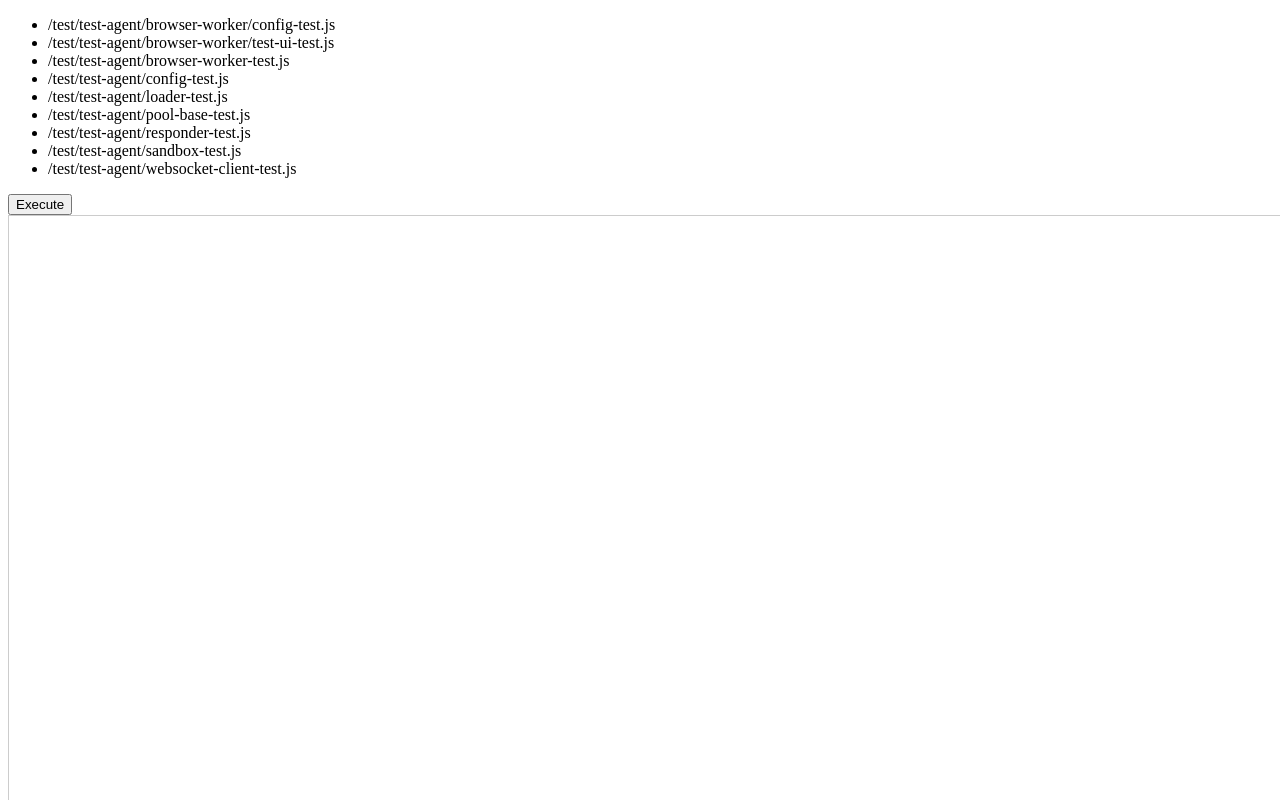
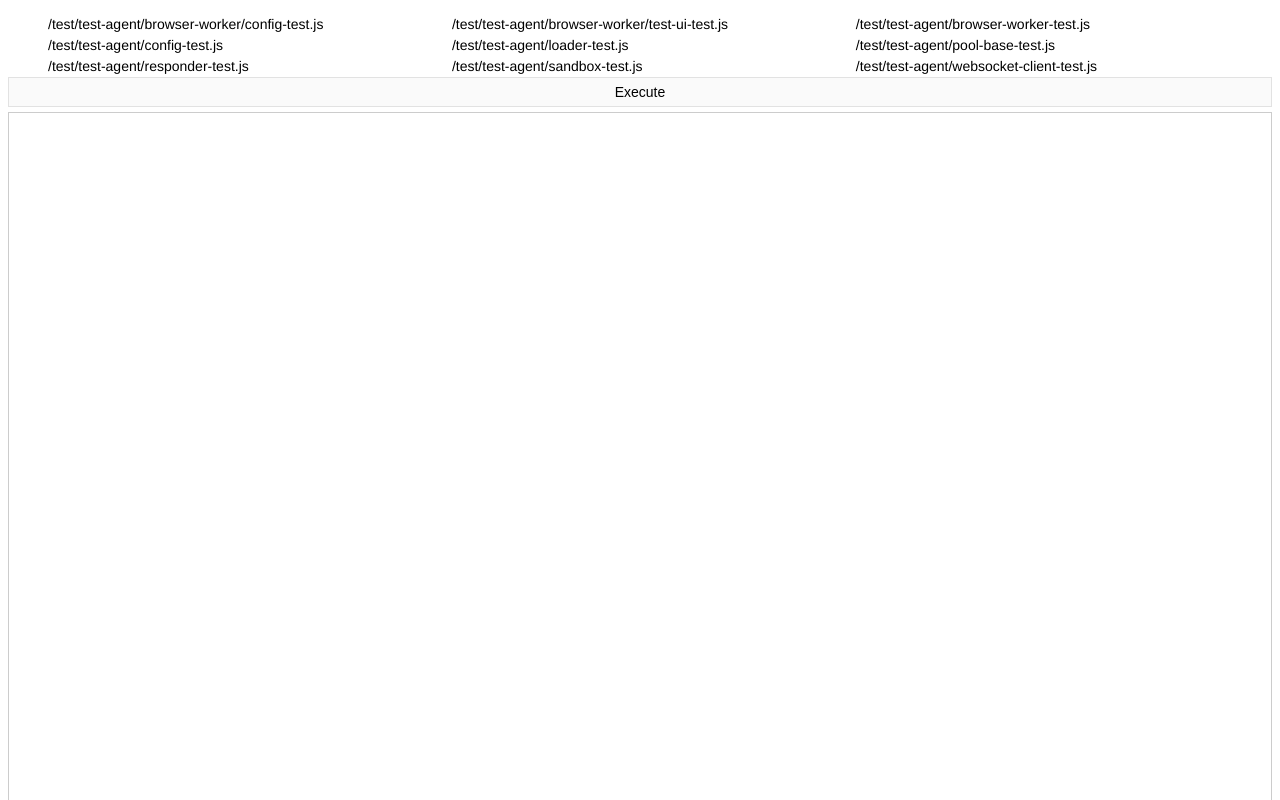
Before and after one commit to mozilla-b2g/js-test-agent, a website: page runner/index.html in a window 1280 px wide. Both pictures are taken after a click on the button "Execute". Shown: the top 800 px of the page. Drawn offline with Linux system fonts and the light colour scheme.

Commit message:
Sligtly less really ugly ui

```diff
--- a/runner/index.html
+++ b/runner/index.html
@@ -4,52 +4,12 @@
   <meta http-equiv="content-type" content="text/html; charset=utf-8" />
 
   <title>Serve the tests</title>
+  <link rel="stylesheet" href="./style.css" type="text/css" charset="utf-8">
 </head>
-<style type="text/css" media="all">
-
-  html, body {
-    width: 100%;
-    height: 100%;
-  }
-
-  iframe {
-    width: 100%;
-    height: 100%;
-    border: 1px solid #CCC;
-  }
-
-  #tests {
-    position: fixed;
-    width: 100%;
-    top: 25px;
-    border-bottom: 1px solid #CCC;
-    opacity: 0.7;
-    background-color: #CCC;
-  }
-
-  #tests li {
-    float: left;
-    width: 33%;
-  }
-
-  #execute {
-    position: fixed;
-    width: 100%;
-    background: red;
-    color: white;
-    padding: 5px;
-  }
-
-
-  li.active {
-    font-weight: bold;
-  }
-</style>
 <body>
 
 <div id="test-agent-ui">
 </div>
-
 
 <script src="/lib/test-agent/responder.js" type="text/javascript" charset="utf-8"></script>
 <script src="/lib/test-agent/loader.js" type="text/javascript" charset="utf-8"></script>
--- /dev/null
+++ b/runner/style.css
@@ -0,0 +1,49 @@
+* { -moz-box-sizing: border-box; -webkit-box-sizing: border-box; box-sizing: border-box; }
+
+body,
+html {
+  height: 100%;
+}
+
+body {
+  font: 14px/1.5 "Helvetica Neue", Helvetica, Arial, sans-serif;
+}
+
+body > iframe {
+  border: 1px solid #CCC;
+  width: 100%;
+  height: 100%;
+}
+
+#test-agent-ui {
+  margin-bottom: 5px;
+}
+
+#test-agent-ui ul {
+  padding: none;
+  border: none;
+  clear: both;
+  margin-top: 10px;
+}
+
+#test-agent-ui li {
+  list-style: none;
+  padding: 0px;
+  margin: 0px;
+  float: left;
+  width: 33%;
+}
+
+#test-agent-ui li.active {
+  font-weight: bold;
+}
+
+#test-agent-ui button {
+  clear: both;
+  font-size: 14px;
+  width: 100%;
+  padding: 5px;
+  height: 30px;
+  border: 1px solid #E2E2E2;
+  background-color: #FAFAFA;
+}
```
